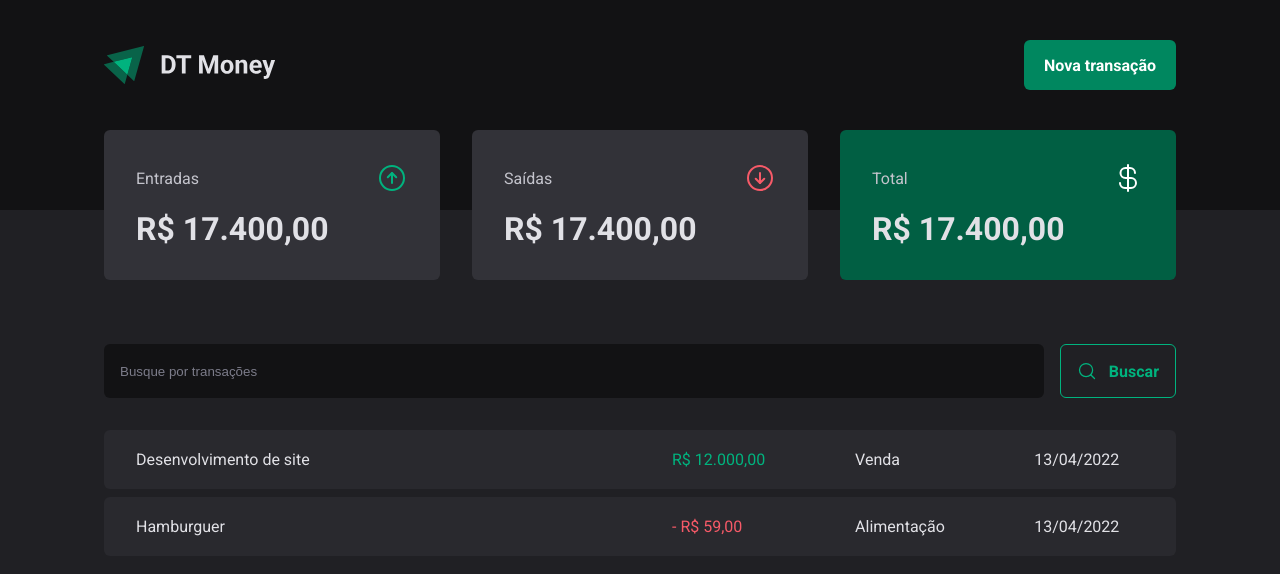
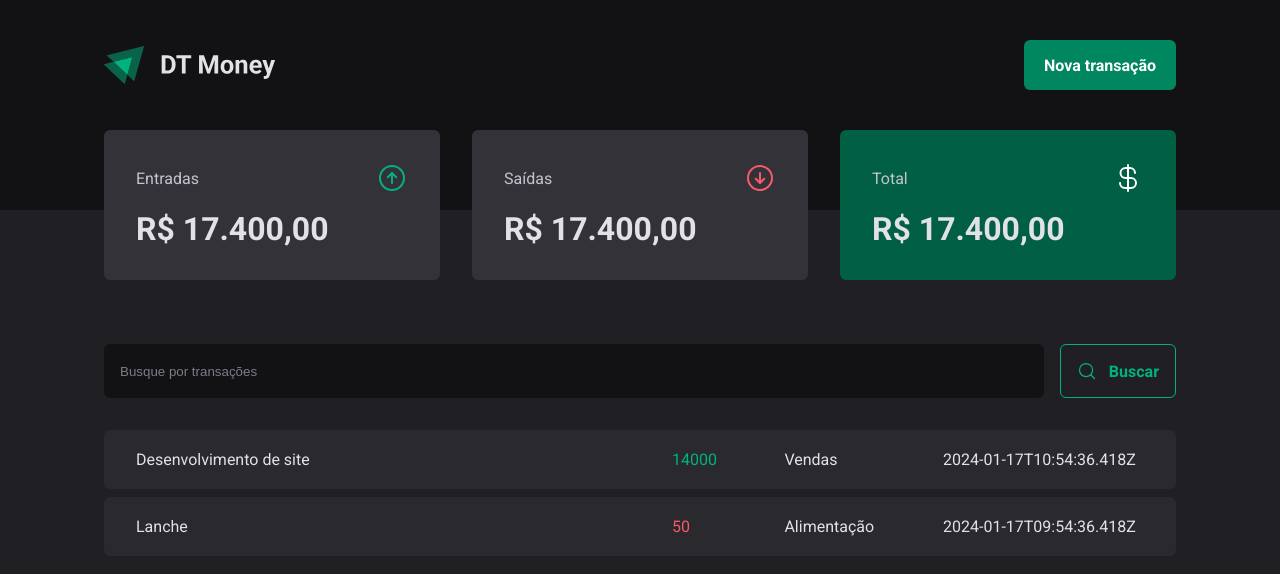
Before and after one commit to WilliamWJD/dt-money-2.0, a React (Vite) app: page / in a window 1280 px wide. Shown: the top 574 px of the page. Built offline with nearby package versions, Linux system fonts and the light colour scheme; data requests are answered from the project's data file.

Commit message:
feat: carregando transactions da api

```diff
--- a/package.json
+++ b/package.json
@@ -6,12 +6,14 @@
   "scripts": {
     "dev": "vite",
     "build": "tsc && vite build",
+    "dev:server": "npx json-server server.json -p 3333 -w",
     "lint": "eslint . --ext ts,tsx --report-unused-disable-directives --max-warnings 0",
     "preview": "vite preview"
   },
   "dependencies": {
     "@radix-ui/react-dialog": "^1.0.5",
     "@radix-ui/react-radio-group": "^1.1.3",
+    "axios": "^1.6.5",
     "phosphor-react": "^1.4.1",
     "react": "^18.2.0",
     "react-dom": "^18.2.0",
@@ -28,6 +30,7 @@
     "eslint": "^8.56.0",
     "eslint-plugin-react-hooks": "^4.6.0",
     "eslint-plugin-react-refresh": "^0.4.5",
+    "json-server": "^1.0.0-alpha.21",
     "typescript": "^5.2.2",
     "vite": "^5.0.8"
   }
--- /dev/null
+++ b/server.json
@@ -0,0 +1,20 @@
+{
+    "transactions":[
+        {
+            "id": 1,
+            "description": "Desenvolvimento de site",
+            "type": "income",
+            "category": "Vendas",
+            "price": 14000,
+            "createdAt": "2024-01-17T10:54:36.418Z"
+        },
+        {
+            "id": 2,
+            "description": "Lanche",
+            "type": "outcome",
+            "category": "Alimentação",
+            "price": 50,
+            "createdAt": "2024-01-17T09:54:36.418Z"
+        }
+    ]
+}
--- a/src/pages/Transactions/index.tsx
+++ b/src/pages/Transactions/index.tsx
@@ -1,3 +1,4 @@
+import { useEffect, useState } from 'react'
 import { Header } from '../../components/Header'
 import { Summary } from '../../components/Summary'
 import { SearchForm } from './components/SearchForm'
@@ -6,8 +7,29 @@
   TransactionsContainer,
   TransactionsTable,
 } from './styles'
+import { api } from '../../services/api'
+
+interface Transaction {
+  id: number
+  description: string
+  type: 'income' | 'outcome'
+  price: number
+  category: string
+  createdAt: string
+}
 
 export function Transactions() {
+  const [transactions, setTransactions] = useState<Transaction[]>([])
+
+  useEffect(() => {
+    async function loadTransactions() {
+      const response = await api.get('/transactions')
+      setTransactions(response.data)
+    }
+
+    loadTransactions()
+  }, [])
+
   return (
     <div>
       <Header />
@@ -18,22 +40,18 @@
 
         <TransactionsTable>
           <tbody>
-            <tr>
-              <td width="50%">Desenvolvimento de site</td>
-              <td>
-                <PriceHighlight variant="income">R$ 12.000,00</PriceHighlight>
-              </td>
-              <td>Venda</td>
-              <td>13/04/2022</td>
-            </tr>
-            <tr>
-              <td width="50%">Hamburguer</td>
-              <td>
-                <PriceHighlight variant="outcome">- R$ 59,00</PriceHighlight>
-              </td>
-              <td>Alimentação</td>
-              <td>13/04/2022</td>
-            </tr>
+            {transactions.map((transaction) => (
+              <tr key={transaction.id}>
+                <td width="50%">{transaction.description}</td>
+                <td>
+                  <PriceHighlight variant={transaction.type}>
+                    {transaction.price}
+                  </PriceHighlight>
+                </td>
+                <td>{transaction.category}</td>
+                <td>{transaction.createdAt}</td>
+              </tr>
+            ))}
           </tbody>
         </TransactionsTable>
       </TransactionsContainer>
--- /dev/null
+++ b/src/services/api.ts
@@ -0,0 +1,5 @@
+import axios from 'axios'
+
+export const api = axios.create({
+  baseURL: 'http://localhost:3333',
+})
```
Also changed, not shown: 1 other file (tests, documents, lock files or other folders).
